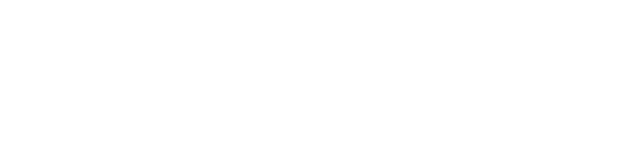
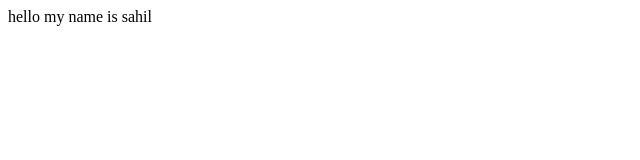
Before and after one commit to mittals12394/web-dev-github, a plain HTML site: page index.html in a window 1280 px wide. Shown: the whole page, without its empty margins (0-640 px from the left). Drawn offline with Linux system fonts and the light colour scheme.

Commit message:
skipped staging area and fixed

```diff
--- a/index.html
+++ b/index.html
@@ -7,6 +7,6 @@
     <title>Document</title>
 </head>
 <body>
-
+    hello my name is sahil
 </body>
 </html>
```
